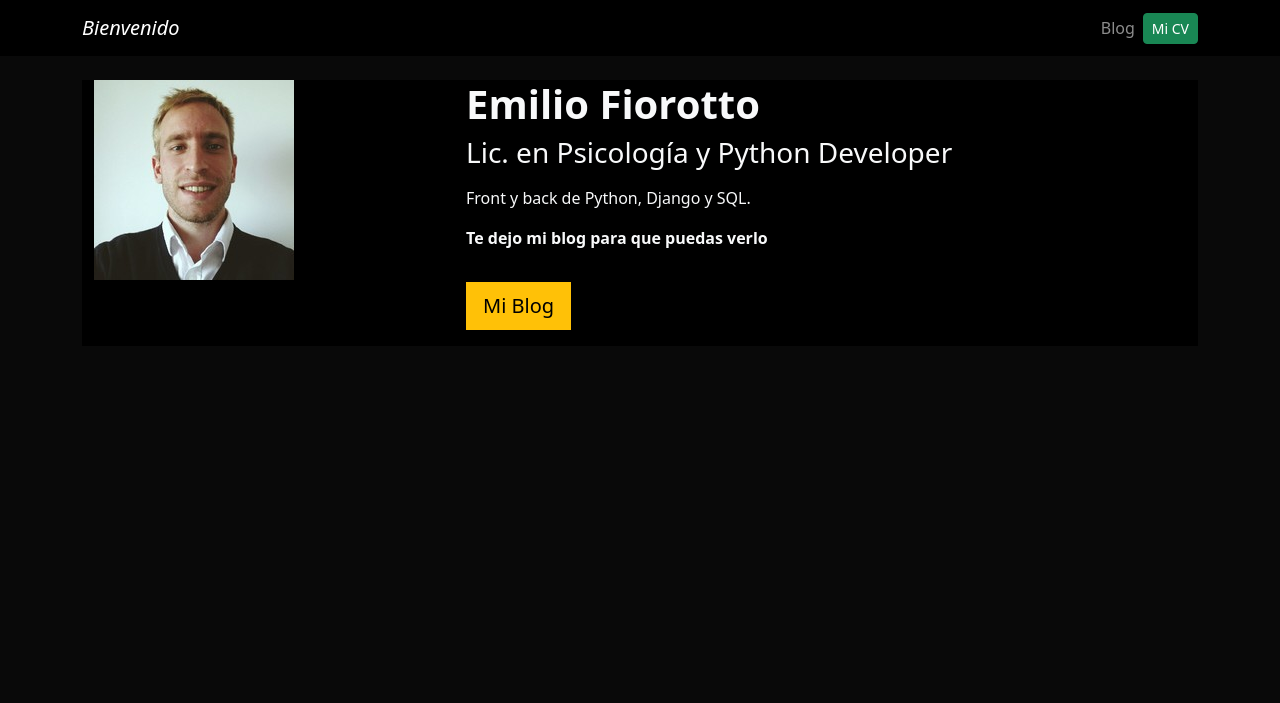
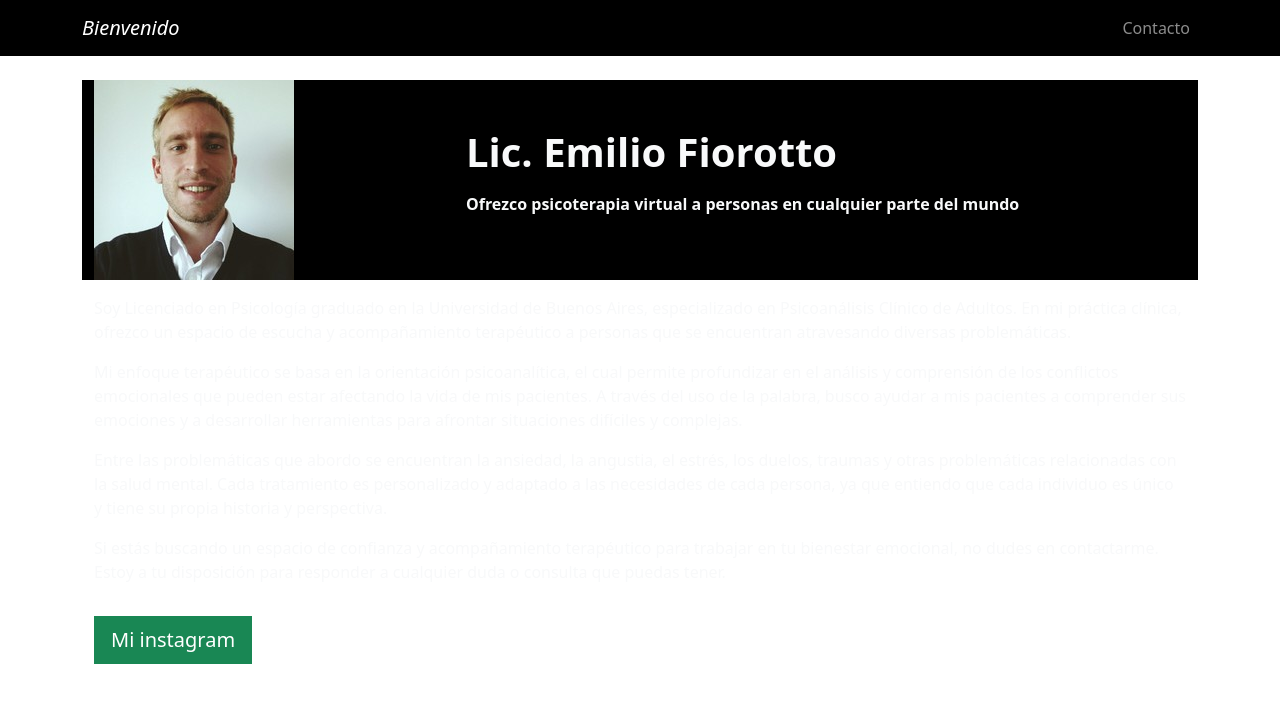
Before and after one commit to emiliofiorotto/my-first-blog, a Django app: page / in a window 1280 px wide. Shown: the top 703 px of the page. Run offline with Django 4.2, Linux system fonts and the light colour scheme; data that the repository does not hold is empty.

Commit message:
website psicologia

```diff
--- a/portfolio/static/main.css
+++ b/portfolio/static/main.css
@@ -1,13 +1,13 @@
 body {
-    background: #090909;
+    background: #ffffff;
 }
 
 .bg-black {
-    background: #000;
+    background: #ffffff;
 }
 
 
 .card-project:hover {
-    border: 1px solid #eee;
+    border: 1px solid #5f5e5e;
     cursor: pointer;
   }
--- a/portfolio/templates/home.html
+++ /dev/null
@@ -1,46 +0,0 @@
-{% extends 'layout.html' %}
-
-{% block content %}
-{% load static %}
-
-<header class="row bg-black">
-    <div class="col-md-4">
-        <img src="{% static 'portfolio/cv.jpg' %}" alt="">
-    </div>
-    <div class="col-md-8 my-auto">
-        <h1> <strong>Emilio Fiorotto</strong></h1>
-        <h3>Lic. en Psicología y Python Developer</h3>
-        <p>
-
-            </p>
-            <p>Front y back de Python, Django y SQL.</p>
-            <p><strong>Te dejo mi blog para que puedas verlo</strong></p>
-
-        <a href="{% url 'blog:posts' %}" target="_blank" class= "btn btn-warning btn-lg rounded-0 my-3"> Mi Blog</a>
-    </div>
-</header>
-
-<div class="row my-4 text-center">
-    <h3></h3>
-    <p></p>
-    {% for project in projects %}
-
-    <div class="col-md-4 p-4">
-        <div class="card bg-black card-project">
-        <img src="{{project.image.url}}" alt="{{project.title}}" class="card-img-top">
-        <div class="card-body ">
-            <h2>{{project.title}}</h2>
-            <p>{{project.description}}</p>
-
-            {% if project.url %}
-            <a href="{{project.url}}" class="btn btn-light rounded-0 btn-sm" target="__blank" rel="noreferrer">Ver Proyecto</a>
-         {% endif %}
-
-        </div>
-    </div>
-</div>
-
-    {% endfor %}
-
-{% endblock %}
-</div>
--- /dev/null
+++ b/portfolio/templates/index.html
@@ -0,0 +1,60 @@
+{% extends 'layout.html' %}
+
+{% block content %}
+{% load static %}
+
+<header class="row bg-black">
+    <div class="col-md-4">
+        <img src="{% static 'portfolio/cv.jpg' %}" alt="">
+    </div>
+    <div class="col-md-8 my-auto">
+        <h1> <strong>Lic. Emilio Fiorotto</strong></h1>
+        <h3></h3>
+        <p>
+
+            </p>
+            <p></p>
+
+            <p><strong>Ofrezco psicoterapia virtual a personas en cualquier parte del mundo</strong></p>
+
+
+    </div>
+</header>
+<p></p>
+<div>Soy Licenciado en Psicología graduado en la Universidad de Buenos Aires, especializado en Psicoanálisis Clínico de Adultos. En mi práctica clínica, ofrezco un espacio de escucha y acompañamiento terapéutico a personas que se encuentran atravesando diversas problemáticas.</div>
+<p>
+<div>
+    Mi enfoque terapéutico se basa en la orientación psicoanalítica, el cual permite profundizar en el análisis y comprensión de los conflictos emocionales que pueden estar afectando la vida de mis pacientes. A través del uso de la palabra, busco ayudar a mis pacientes a comprender sus emociones y a desarrollar herramientas para afrontar situaciones difíciles y complejas.
+    </div>
+    <p></p>
+Entre las problemáticas que abordo se encuentran la ansiedad, la angustia, el estrés, los duelos, traumas y otras problemáticas relacionadas con la salud mental. Cada tratamiento es personalizado y adaptado a las necesidades de cada persona, ya que entiendo que cada individuo es único y tiene su propia historia y perspectiva.
+<p></p>
+Si estás buscando un espacio de confianza y acompañamiento terapéutico para trabajar en tu bienestar emocional, no dudes en contactarme. Estoy a tu disposición para responder a cualquier duda o consulta que puedas tener.
+
+<p></p>
+<a href="https://www.instagram.com/lic.emiliofiorotto/" target="_blank" class= "btn btn-success btn-lg rounded-0 my-3"> Mi instagram</a>
+
+<!-- <div class="row my-4 text-center">
+    <h3></h3>
+    <p></p>
+    {% for project in projects %}
+
+    <div class="col-md-4 p-4">
+        <div class="card bg-black card-project">
+        <img src="{{project.image.url}}" alt="{{project.title}}" class="card-img-top">
+        <div class="card-body ">
+            <h2>{{project.title}}</h2>
+            <p>{{project.description}}</p>
+
+            {% if project.url %}
+            <a href="{{project.url}}" class="btn btn-light rounded-0 btn-sm" target="__blank" rel="noreferrer">Ver Proyecto</a>
+         {% endif %}
+
+        </div>
+    </div>
+</div>
+
+    {% endfor %}
+
+{% endblock %}
+</div> -->
--- a/portfolio/templates/layout.html
+++ b/portfolio/templates/layout.html
@@ -5,7 +5,7 @@
     <meta charset="UTF-8">
     <meta http-equiv="X-UA-Compatible" content="IE=edge">
     <meta name="viewport" content="width=device-width, initial-scale=1.0">
-    <title>Django Portfolio</title>
+    <title>Lic. Emilio Fiorotto</title>
     <link href="https://cdn.jsdelivr.net/npm/bootstrap@5.2.2/dist/css/bootstrap.min.css" rel="stylesheet" integrity="sha384-Zenh87qX5JnK2Jl0vWa8Ck2rdkQ2Bzep5IDxbcnCeuOxjzrPF/et3URy9Bv1WTRi" crossorigin="anonymous">
     <link rel="stylesheet" href="{% static 'main.css' %}">
 </head>
--- a/portfolio/templates/partials/navbar.html
+++ b/portfolio/templates/partials/navbar.html
@@ -9,10 +9,10 @@
         <ul class="navbar-nav ms-auto">
 
           <li class="nav-item">
-            <a class="nav-link" href="{% url 'blog:posts' %}">Blog</a>
+            <a class="nav-link" href="https://www.instagram.com/lic.emiliofiorotto/">Contacto</a>
           </li>
           <li class="nav-item d-flex align-items-center">
-            <a class="btn btn-success btn-sm" href="{% static 'portfolio/CV 2023.pdf' %}" target="_blank">Mi CV</a>
+
           </li>
 
         </ul>
--- a/portfolio/views.py
+++ b/portfolio/views.py
@@ -7,6 +7,6 @@ from .models import Project
 def home(request):
     projects = Project.objects.all()
 
-    return render(request, 'home.html', {
+    return render(request, 'index.html', {
         'projects': projects
     })
```
